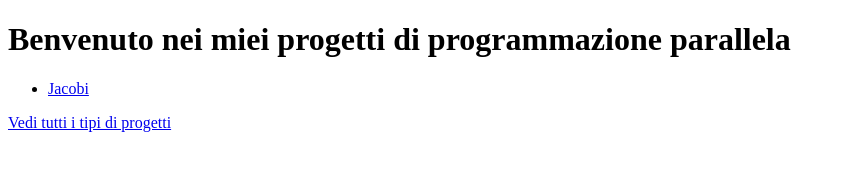
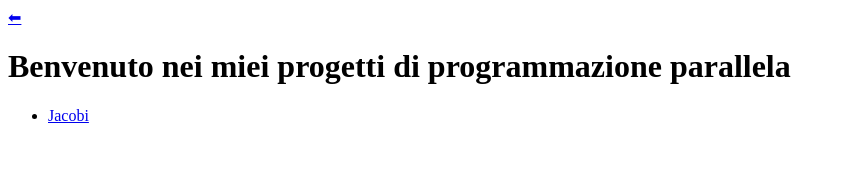
Before and after one commit to baddy2002/Cuda, a plain HTML site: page index.html in a window 1280 px wide. Shown: the whole page, without its empty margins (0-845 px from the left). Drawn offline with Linux system fonts and the light colour scheme.

Commit message:
Update index.html

```diff
--- a/index.html
+++ b/index.html
@@ -6,12 +6,13 @@
     <title>Cuda Projects</title>
 </head>
 <body>
-    <h1>Benvenuto nei miei progetti di programmazione parallela</h1>
-    <ul>
-        <li><a href="https://github.com/Baddy2002/jacobi-hpc-2025">Jacobi</a></li>
-    </ul>
+    <div class="container">
+        <a href="https://baddy2002.github.io/projects" class="nav-float">⬅</a>
+        <h1>Benvenuto nei miei progetti di programmazione parallela</h1>
+        <ul>
+            <li><a href="https://github.com/Baddy2002/jacobi-hpc-2025">Jacobi</a></li>
+        </ul>
 
-    <a href="https://Baddy2002.github.io/projects"> Vedi tutti i tipi di progetti </a>
-
+    </div>
 </body>
 </html>
```
